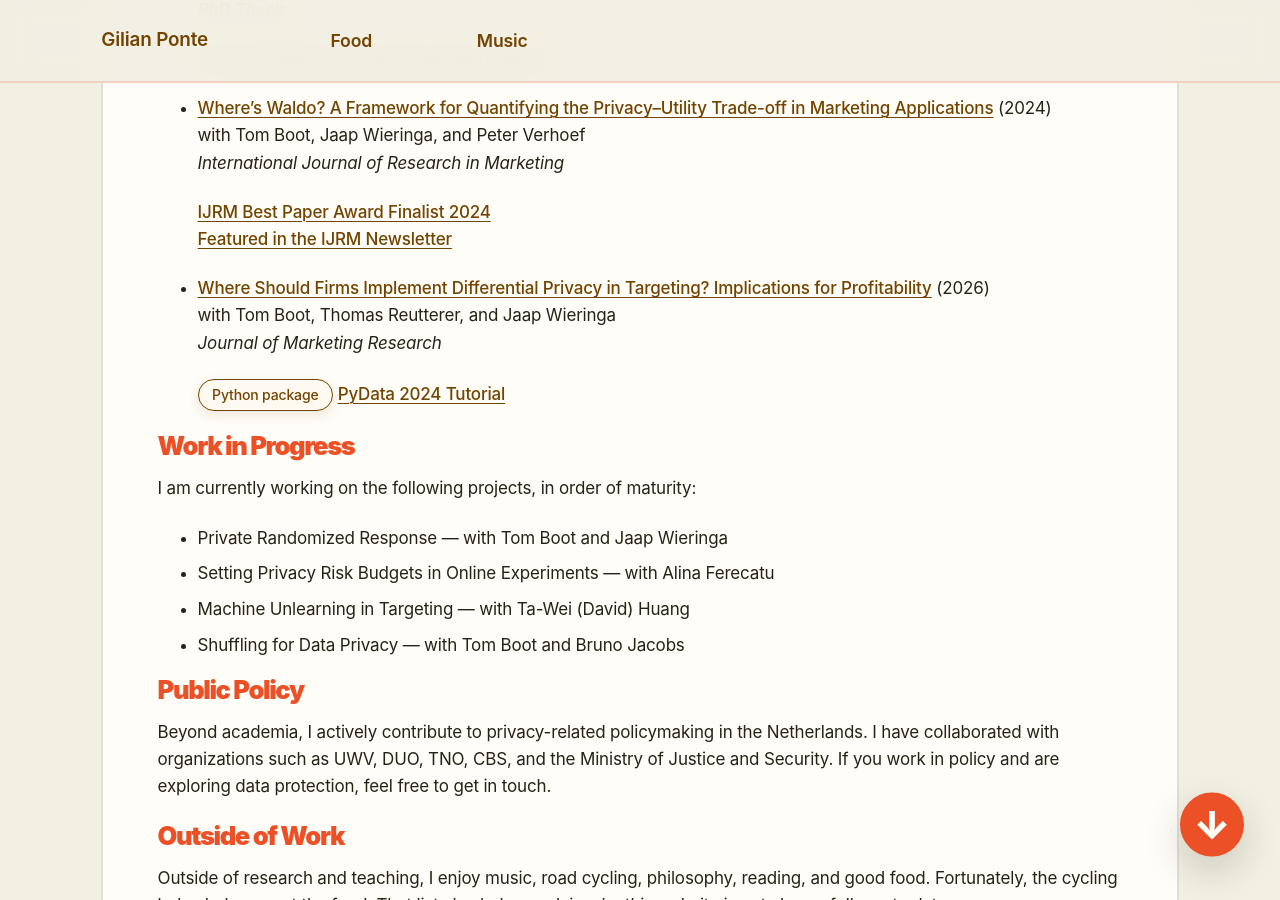
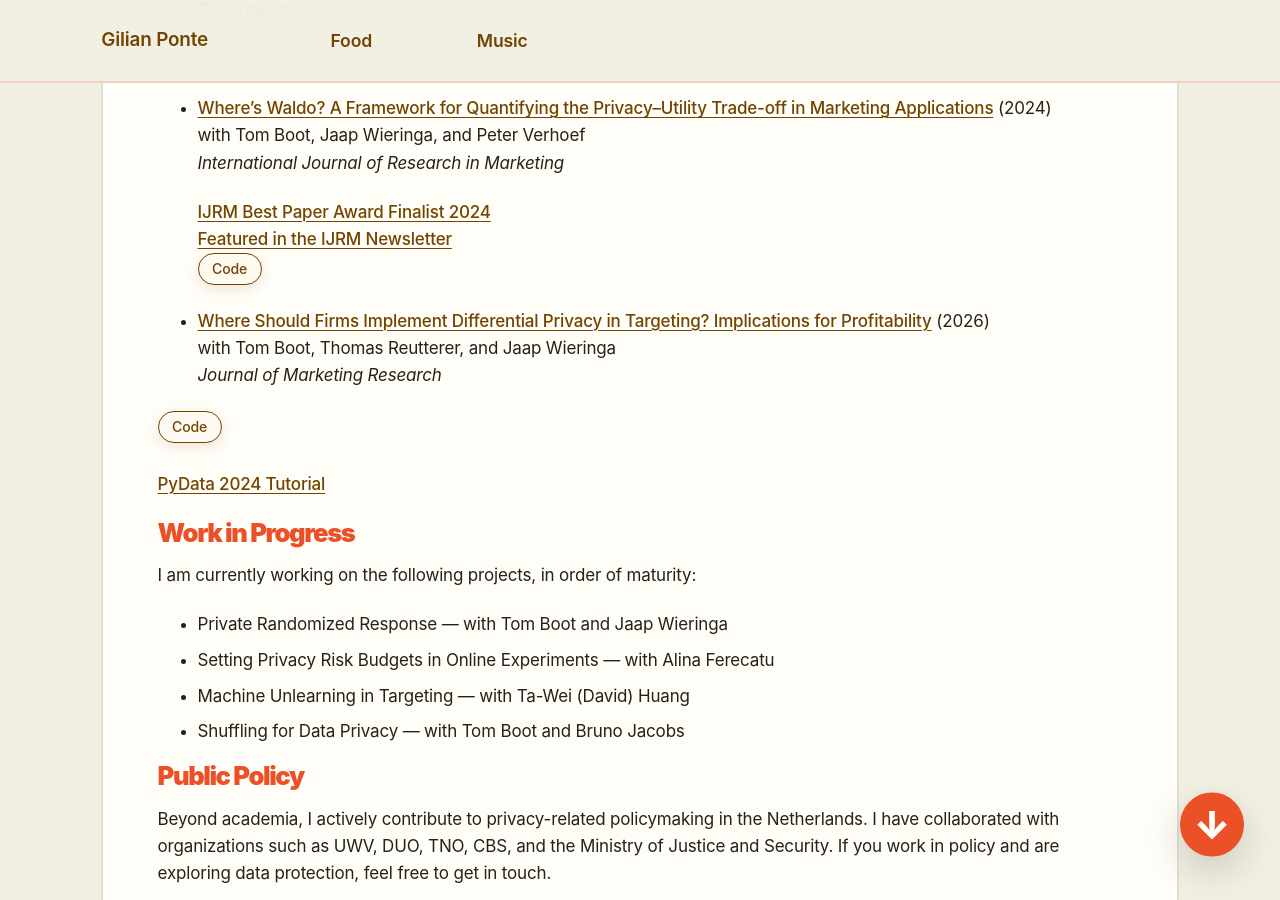
Before and after one commit to GilianPonte/gilianponte.github.io, a Jekyll site: the page built from _pages/year-archive.md, in a window 1280 px wide and 900 px high, scrolled down 632 px. Built offline with Jekyll 4.4.1, drawn with Linux system fonts in a browser that asks for light colours.

Commit message:
Update year-archive.md

```diff
--- a/_pages/year-archive.md
+++ b/_pages/year-archive.md
@@ -29,14 +29,16 @@ My research lies at the intersection of marketing analytics and privacy, with a
   *International Journal of Research in Marketing*
 
   [IJRM Best Paper Award Finalist 2024](https://www.sciencedirect.com/journal/international-journal-of-research-in-marketing/about/awards/announcement-2024-ijrm-best-articles)
-  [Featured in the IJRM Newsletter](https://www.ijrm-newsletter.com/post/finding-privacy-in-a-crowd-the-where-s-waldo-effect-in-marketing-analytics)
+  [Featured in the IJRM Newsletter](https://www.ijrm-newsletter.com/post/finding-privacy-in-a-crowd-the-where-s-waldo-effect-in-marketing-analytics)<br>
+  [Code](https://github.com/GilianPonte/whereswaldoIJRM){: .repo-link target="_blank" rel="noopener" }
 
 - **[Where Should Firms Implement Differential Privacy in Targeting? Implications for Profitability](https://journals.sagepub.com/doi/epdf/10.1177/00222437261455302)** (2026)
   with Tom Boot, Thomas Reutterer, and Jaap Wieringa
   *Journal of Marketing Research*
 
-  [Python package](https://github.com/GilianPonte/private-targeting){: .repo-link target="_blank" rel="noopener" }
-  [PyData 2024 Tutorial](https://www.youtube-nocookie.com/embed/ObJWPCc2FNk)
+[Code](https://github.com/GilianPonte/private-targeting){: .repo-link target="_blank" rel="noopener" }
+<br>
+[PyData 2024 Tutorial](https://www.youtube-nocookie.com/embed/ObJWPCc2FNk)
 
 ## Work in Progress
 I am currently working on the following projects, in order of maturity:
```
